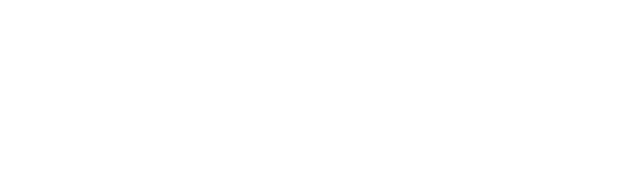
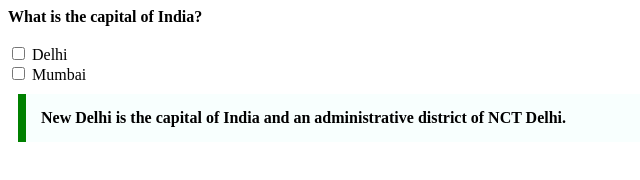
Before and after one commit to acciojob/trivia-pranavbadhan8, a website: page main.html in a window 1280 px wide. Shown: the whole page, without its empty margins (0-640 px from the left). Drawn offline with Linux system fonts and the light colour scheme.

Commit message:
created a submission

```diff
--- a/main.html
+++ b/main.html
@@ -7,6 +7,21 @@
 </head>
 
 <body>
+
+ <b> What is the capital of India?</b>
+		<br>
+		<br>
+	<div>
+	<input type="checkbox" class="value">
+	<label value="Delhi" >Delhi</label>
+	</div>
+	<div>
+	<input type="checkbox" class="value">
+	<label value="Mumbai" >Mumbai</label>
+	</div>
+
+
+    <blockquote cite=" https://en.wikipedia.org/wiki/New_Delhi">New Delhi is the capital of India and an administrative district of NCT Delhi.</blockquote>
 	<!-- the entire body must be written by student -->
     <script type="text/javascript" src="./script.js">
 </script>
--- a/styles.css
+++ b/styles.css
@@ -1,2 +1,10 @@
 
 /* Your CSS Code here. */
+blockquote{
+	max-width: 600px;
+	margin: 10px;
+	padding: 15px;
+	border-left: 8px solid green;
+	background-color: #f8fffe;
+	font-weight: bold;
+}
```
